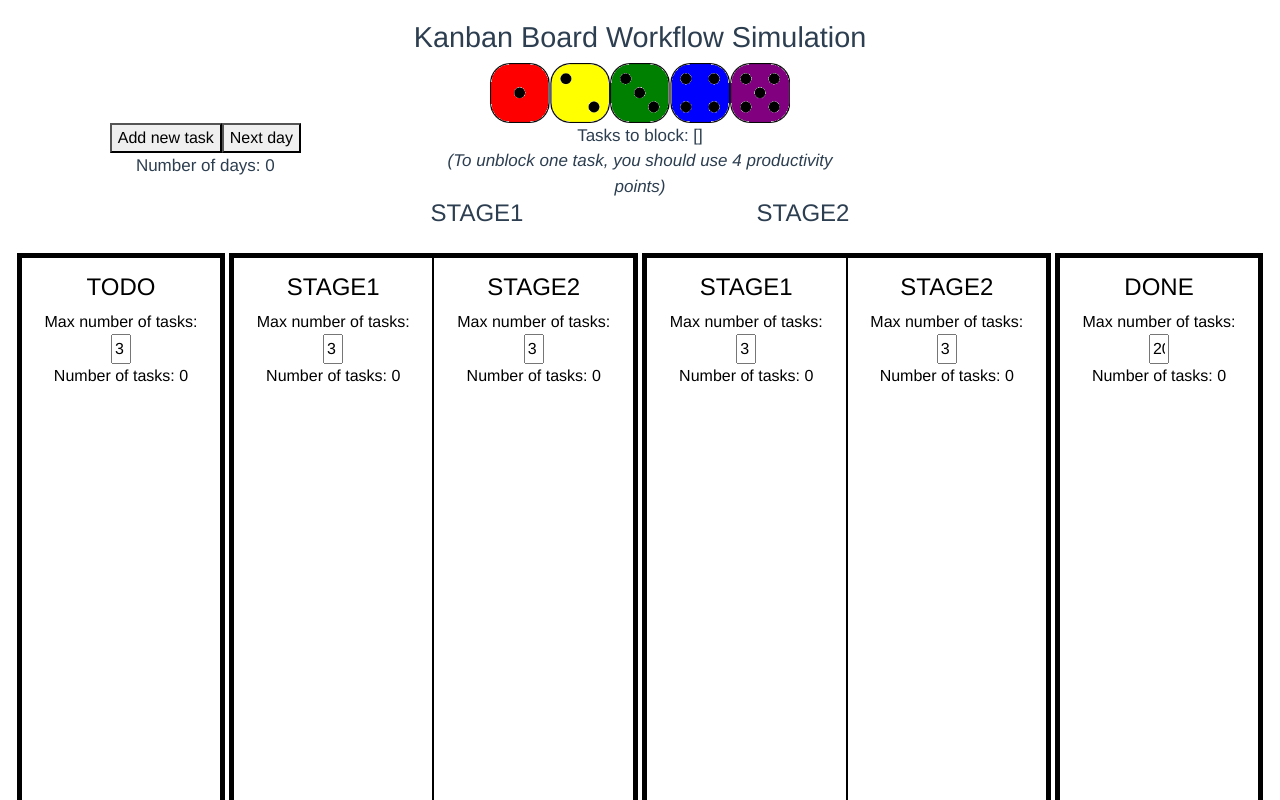
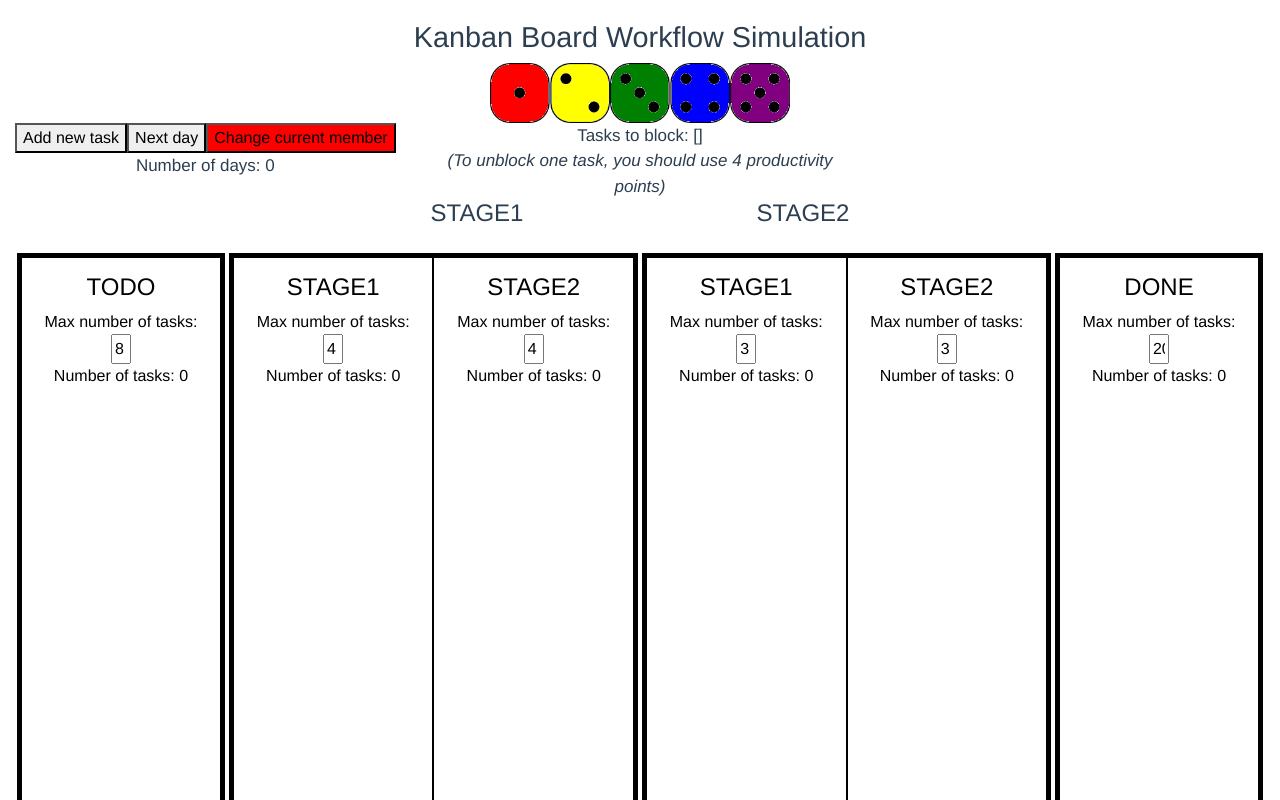
Before and after one commit to zakrzewskib/KanbanWorkflowSimulation, a Vue app: page / in a window 1280 px wide. Shown: the top 800 px of the page. Built offline with nearby package versions, Linux system fonts and the light colour scheme.

Commit message:
Updated App and vue.config

```diff
--- a/src/App.vue
+++ b/src/App.vue
@@ -41,6 +41,9 @@
 
             <button v-on:click="nextDay" id="nextDay">
               Next day
+            </button>
+            <button v-on:click="changeMemebers" id="changeMemeberGlobal">
+              Change current member
             </button>
           </div>
 
@@ -158,7 +161,7 @@ export default {
       title: "Kanban Board Workflow Simulation",
       tasks: [],
       counters: [0, 0, 0, 0, 0, 0],
-      maxTasks: [3, 3, 3, 3, 3, 20],
+      maxTasks: [8, 4, 4, 3, 3, 20],
       counter1: 0,
       counter2: 0,
       counter3: 0,
@@ -469,7 +472,8 @@ export default {
 }
 
 #nextDay,
-#addNewTask {
+#addNewTask,
+#changeMemeberGlobal {
   display: inline-block;
 }
 
--- /dev/null
+++ b/vue.config.js
@@ -0,0 +1,4 @@
+module.exports = {
+    publicPath: process.env.NODE_ENV === 'production' ?
+        '/KanbanWorkflowSimulation/' : '/'
+}
```
